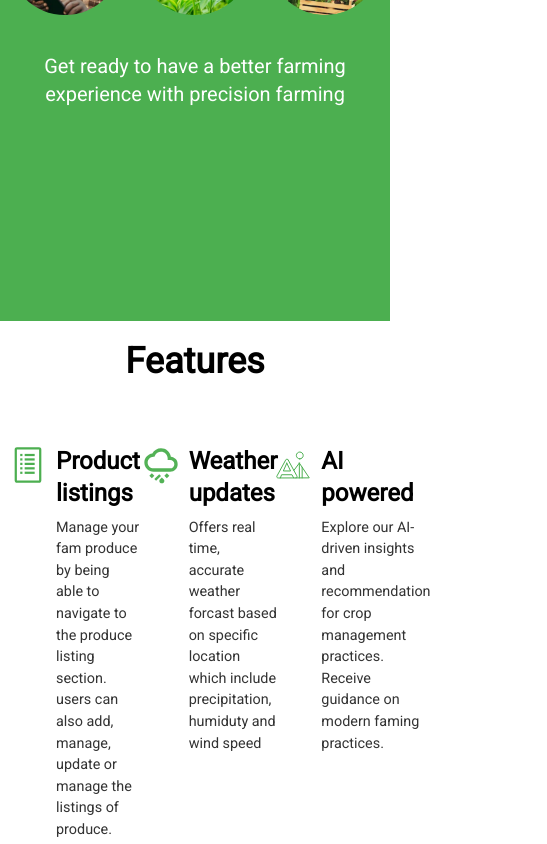
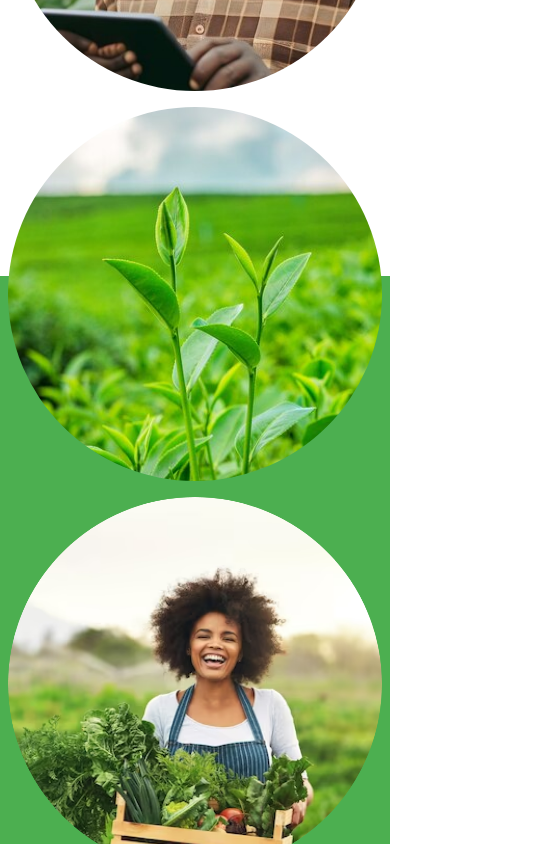
Before and after one commit to BenedictUmeozor/farmbuddy, a Next.js app: page / in a window 390 px wide. Shown: the part 1156-2000 px from the top of the page, 547 px wide, since content can reach past the window. Built offline with nearby package versions, Linux system fonts and the light colour scheme; a web font is replaced by a local one.

Commit message:
landing page responsiveness

```diff
--- a/app/(auth)/login/Form.tsx
+++ b/app/(auth)/login/Form.tsx
@@ -33,8 +33,6 @@ export default function Form() {
         setError("Invalid email or password");
         return;
       }
-
-      router.push("/dashboard");
     } catch (error) {
       setError("Invalid email or password");
     } finally {
--- a/app/(auth)/login/page.tsx
+++ b/app/(auth)/login/page.tsx
@@ -11,7 +11,9 @@ export default function Page() {
   const { status } = useSession();
   const router = useRouter();
 
-  if (status === "authenticated") router.push("/dashboard");
+  if (status === "authenticated") {
+    router.push("/dashboard");
+  }
 
   return (
     <section
--- a/app/(auth)/register/page.tsx
+++ b/app/(auth)/register/page.tsx
@@ -11,7 +11,10 @@ export default function Page() {
   const { status } = useSession();
   const router = useRouter();
 
-  if (status === "authenticated") router.push("/dashboard");
+  if (status === "authenticated") {
+    router.push("/dashboard");
+  }
+
   return (
     <section
       style={{
--- a/app/components/Features.tsx
+++ b/app/components/Features.tsx
@@ -56,8 +56,8 @@ function Feature({
   children: ReactNode;
 }) {
   return (
-    <div className="flex items-start gap-2">
-      <div className="">{children}</div>
+    <div className="flex items-start gap-2 max-md:flex-col">
+      <div className="max-md:flex items-center justify-center max-md:w-full">{children}</div>
       <div>
         <h3 className="text-2xl mb-2 font-bold">{title}</h3>
         <p className="text-[0.9rem] text-[#333]">{desc}</p>
@@ -69,9 +69,9 @@ function Feature({
 export default function Features() {
   return (
     <section className="">
-      <Container className="h-full py-[5%] ">
+      <Container className="h-full py-[5%] max-md:text-center">
         <h2 className="mb-16 text-center text-4xl font-semibold">Features</h2>
-        <div className="grid grid-cols-3 gap-6">
+        <div className="grid grid-cols-3 gap-6 max-md:grid-cols-1">
           {features.map((feature) => (
             <Feature
               key={feature.id}
--- a/app/components/Header.tsx
+++ b/app/components/Header.tsx
@@ -5,7 +5,7 @@ export default function PageHeader() {
   return (
     <header className="py-6 flex items-center justify-between text-white bg-transparent w-full">
       <Logo className="flex-1" />
-      <nav className="flex-[2] grid place-items-center">
+      <nav className="flex-[2] grid place-items-center max-md:hidden">
         <ul className="flex items-center justify-around w-full">
           <li>
             <Link href="/" className="font-semibold hover:text-primary">
@@ -27,7 +27,7 @@ export default function PageHeader() {
       <div className="flex-1 flex items-center justify-end">
         <Link
           href="/login"
-          className="text-primary inline-block text-center py-2 px-4 rounded-full bg-white w-40 hover:bg-primary hover:text-white"
+          className="text-primary inline-block text-center py-2 px-4 rounded-full bg-white w-40 hover:bg-primary hover:text-white max-md:w-28"
         >
           Login
         </Link>
--- a/app/components/Hero.tsx
+++ b/app/components/Hero.tsx
@@ -24,7 +24,7 @@ export default function Hero() {
               className="text-5xl text-center font-semibold mb-6"
               style={{ lineHeight: 1.1 }}
             >
-              Empowering Farmers With <br /> Smart Solutions
+              Empowering Farmers With <br className="max-md:hidden" /> Smart Solutions
             </h2>
             <p className="mb-6 mx-auto max-w-lg">
               Experience the future of farming with FarmBuddy. Join thousands of
--- a/app/components/Showcase.tsx
+++ b/app/components/Showcase.tsx
@@ -7,10 +7,10 @@ import Image from "next/image";
 export default function Showcase() {
   return (
     <section className="relative min-h-[75vh] flex items-center justify-center">
-      <div className="absolute w-full h-[40%] top-0 left-0 bg-white z-[-1]"></div>
-      <div className="absolute w-full h-[60%] bottom-0 left-0 bg-primary z-[-1]"></div>
+      <div className="absolute w-full h-[40%] max-md:h-[45%] top-0 left-0 bg-white z-[-1]"></div>
+      <div className="absolute w-full h-[60%] max-md:h-[55%] bottom-0 left-0 bg-primary z-[-1]"></div>
       <Container className="h-full py-[7.5%] z-[2]">
-        <div className="flex items-center justify-between gap-4">
+        <div className="flex items-center justify-between gap-4 max-md:flex-col">
           <div className="flex-1 rounded-[50%]">
             <Image
               src={image1}
--- a/app/globals.css
+++ b/app/globals.css
@@ -8,15 +8,15 @@
 }
 
 ::-webkit-scrollbar-track {
-  background: #a1c9a2;
+  background: #f2f7f2;
 }
 
 ::-webkit-scrollbar-thumb {
-  background: #4caf50;
+  background: #b3ebb4;
 }
 
 ::-webkit-scrollbar-thumb:hover {
-  background: #659167;
+  background: #73a876;
 }
 
 :root {
--- a/components/Footer.tsx
+++ b/components/Footer.tsx
@@ -9,7 +9,7 @@ import X from "@/assets/icons/X";
 export default function Footer() {
   return (
     <footer className="py-8 bg-primary text-white">
-      <Container className="grid grid-cols-4 gap-6">
+      <Container className="grid grid-cols-4 gap-6 max-md:grid-cols-1 max-md:gap-12 max-md:text-center">
         <div>
           <Link
             href="/"
@@ -68,16 +68,16 @@ export default function Footer() {
           </ul>
         </div>
 
-        <div>
+        <div className="">
           <Link
             href="/login"
-            className="block py-2 w-60 border border-white bg-transparent text-center rounded-full mb-6 text-white hover:bg-white hover:border-primary hover:text-primary"
+            className="block py-2 w-60 border border-white bg-transparent text-center rounded-full mb-6 text-white hover:bg-white hover:border-primary hover:text-primary max-md:mx-auto"
           >
             Login
           </Link>
           <Link
             href="/register"
-            className="block py-2 w-60 border border-white bg-white text-primary text-center rounded-full hover:bg-primary hover:text-white hover:border-white"
+            className="block py-2 w-60 border border-white bg-white text-primary text-center rounded-full hover:bg-primary hover:text-white hover:border-white max-md:mx-auto"
           >
             Create an account
           </Link>
```
